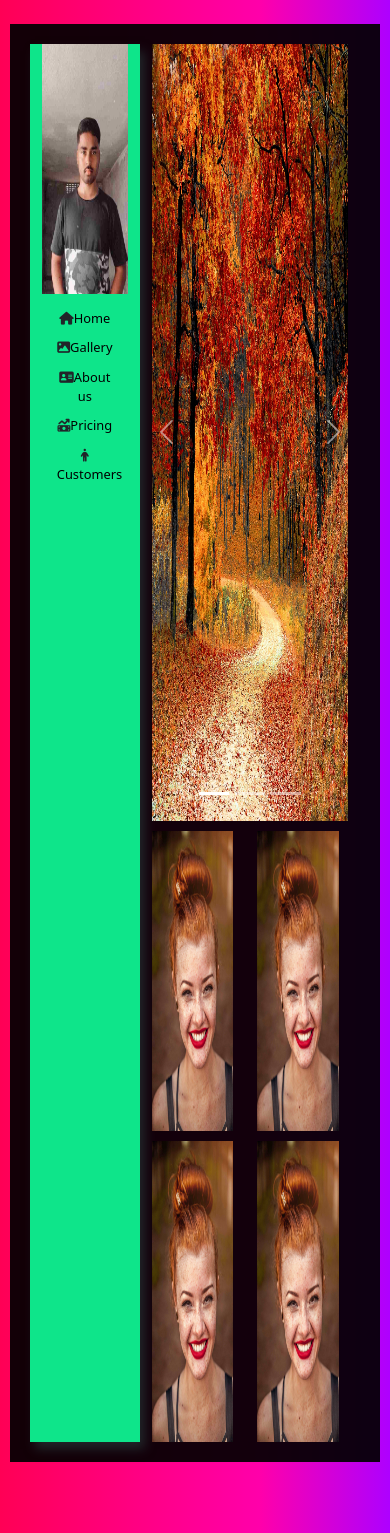
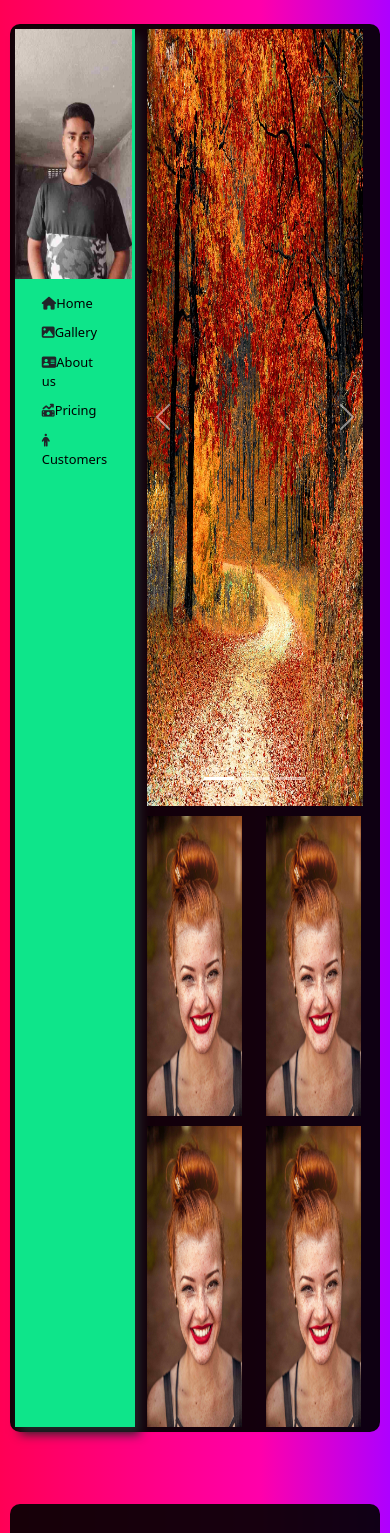
Before and after one commit to Sachinsingh101/vivek, a Flask app: page / in a window 390 px wide. Shown: the top 1533 px of the page. Run offline with Flask 2, Linux system fonts and the light colour scheme.

Commit message:
minimal improvements

```diff
--- a/static/app.css
+++ b/static/app.css
@@ -1,7 +1,7 @@
 body{background-image:url(images/2.jpg);background-size:contain;background-attachment: fixed;background-blend-mode: darken;}
 ul > li{padding:5px;}
 ul > li a{text-decoration: none;color:black;}
-.mycard{height:90vh;}
+.mycard{height:auto;}
 .mycard:hover{transform: scale(1.1);transition-duration:0.5s;}
 .imgheight{width:13vw;padding-top:10px;}
 .imgheight:hover{transform: scale(1.1);transition-duration: 0.5s;}
@@ -32,15 +32,17 @@ ul > li a{text-decoration: none;color:black;}
 }
 @media screen and (max-width:600px) {
     body{background:linear-gradient(to right,rgb(255, 0, 85),rgb(255, 0, 128),rgb(255, 0, 170),rgb(174, 0, 255)) !important;background-attachment: fixed;}
-    .hero1{width:95vw;}
-    .imgheight{width:27vw;height:20vh;}
-    .mycard{height:100 vh;}
-    .hero1{font-size:70%;text-align: center;}
+    .hero1{width:95vw;border-radius: 10px !important;}
+    .imgheight{width:30.5vw;height:20vh;}
+    .mycard{height:auto;}
+    .hero1{font-size:70%;text-align:left;}
     .hero2 img{width:40vw;padding-left:30px;padding-top: 20px;}
     .hero2container{width:95vw;}
-    .aboutus{width: 95vw;font-size:15px;height: 95vh;}
+    .aboutus{width: 95vw;font-size:15px;}
     .gayabimg{display: none;}
     .price{width:95vw !important;padding: 20px;}
     .customer{width: 95vw !important;}
     .bg{width: 90vw !important;}
+    .hero1row{padding:5px !important;}
+    .logo{width:122% !important;margin-left: -3vw !important;}
 }
--- a/templates/base.html
+++ b/templates/base.html
@@ -13,9 +13,9 @@
 
     <br>
     <div class="container hero1" style="background:rgba(0, 0, 0, 0.925);">
-        <div class="row" style="padding:20px;">
+        <div class="row hero1row" style="padding:20px;">
             <div class="col-md-2 col-4 mycard"style="background:#0EE58A;box-shadow:5px 7px 10px;">
-                <div><img src="{{url_for('static',filename='images/logo.jpg')}}" alt="" style="width:100%;height:250px;"></div>
+                <div><img src="{{url_for('static',filename='images/logo.jpg')}}" alt="" style="width:100%;height:250px;" class="logo"></div>
                 <ul style="display:flex;flex-direction:column;justify-content: flex-start;list-style: none;font-size: 115%;padding: 10px;">
 
                     <li><a><i class="fa-solid fa-house"></i><a href="" id="home">Home</a></li>
@@ -109,7 +109,7 @@
         </div>
     </div>
     <br><br><br>
-    <div class="container aboutus" style="background:rgba(0, 0, 0, 0.89);border-radius: 10px;height:85vh;color:white">
+    <div class="container aboutus" style="background:rgba(0, 0, 0, 0.89);border-radius: 10px;height:auto;color:white">
         <div class="row" style="padding:10px;">
             <img src="{{url_for('static',filename='images/logo.jpg')}}" alt="" class="col-md-6 col-5 gayabimg" style="height:80vh;"><br>
             <div class="col-md-6 col-12">
```
